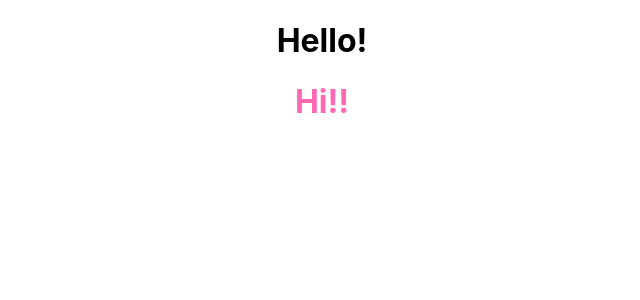
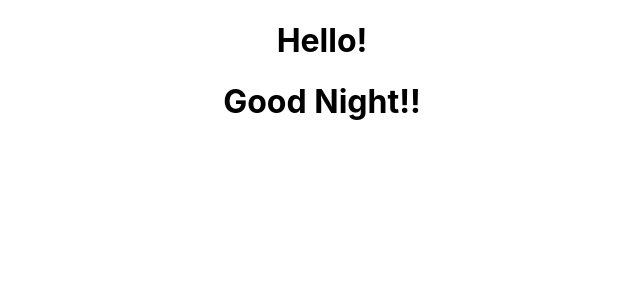
Before and after one commit to SilviaBaer/portfolio-website, a React (Create React App) app in the folder portfolio-website/: page / in a window 1280 px wide. Shown: the top 300 px of the page, without its empty margins (318-958 px from the left). Built offline with nearby package versions, Linux system fonts and the light colour scheme.

Commit message:
✨ add greeting component

```diff
--- a/portfolio-website/src/components/greeting/greeting.js
+++ b/portfolio-website/src/components/greeting/greeting.js
@@ -1,9 +1,24 @@
 import styles from "../greeting/greeting.module.css"
 
 function Greeting() {
+    const date = new Date();
+    const currentTime = date.getHours();
+
+    let greeting;
+
+    if (currentTime < 12) {
+      greeting = "Good Morning!!";
+    } else if (currentTime < 18) {
+      greeting = "Good Afternoon!!";
+    } else {
+      greeting = "Good Night!!";
+    }
+
     return (
-        <h1 className={styles.hello}>Hi!!</h1>
-    )
-}
+      <h1 className={styles.greeting}>
+        {greeting}
+      </h1>
+    );
+  }
 
-export default Greeting
+  export default Greeting;
```
